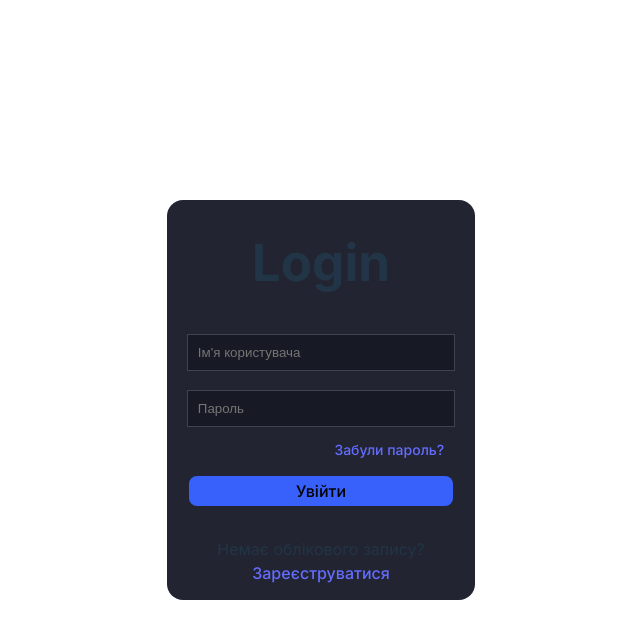
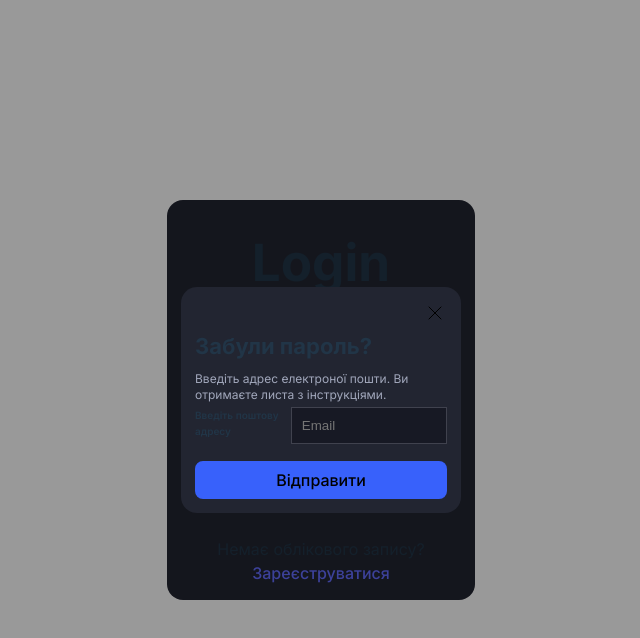
Before and after one commit to Rohalov/TradingDiary, a React (Vite) app in the folder tradingdiary.client/: page /login in a window 1280 px wide. Both pictures are taken after a click on the link "Забули пароль?". Shown: the top 638 px of the page, without its empty margins (319-959 px from the left). Built offline with nearby package versions, Linux system fonts and the light colour scheme; the HTML template or start-up script is replaced by a standard one.

Commit message:
create forgotModal

```diff
--- /dev/null
+++ b/tradingdiary.client/src/pages/Login/ForgotModal.css
@@ -0,0 +1,60 @@
+.forgot-modal{
+    display: flex;
+    width: 280px;
+    flex-direction: column;
+    border-radius: 16px;
+    box-sizing: border-box;
+    background-color: #222531;
+    padding: 14px;
+}
+
+.forgot-modal .input-box{
+    height: 40px;
+}
+
+.forgot-modal .input-box input{
+    box-sizing: border-box;
+    margin: 0;
+}
+
+.modal-label{
+    font-size: 22px;
+    text-align: start;
+    font-weight: 700;
+    line-height: 42px;
+}
+
+.modal-subtitle{
+    width: 100%;
+    text-align: start;
+    font-size: 12px;
+    color: #A1A7BB;
+    line-height: 16px;
+    margin: 4px 0;
+}
+
+.label-block{
+    text-align: start;
+    font-size: 10px;
+    font-weight: 600;
+    line-height: 16px;
+    margin-bottom: 2px;
+}
+
+.close-button{
+    height: 24px;
+}
+
+.send-button{
+    display: flex;
+    align-items: center;
+    justify-content: center;
+    margin-top: 14px;
+}
+
+.send-button button{
+    width: 100%;
+    padding: 8px 0;
+    background-color: #3861FB;
+    font-size: 16px;
+}
--- /dev/null
+++ b/tradingdiary.client/src/pages/Login/ForgotModal.jsx
@@ -0,0 +1,49 @@
+import { useState } from "react";
+import './ForgotModal.css'
+
+
+function ForgotModal({ closeModal }) {
+    const [email, setEmail] = useState("");
+
+    const handleInputChange = (e) => {
+        const value = e.target.value;
+        setEmail(value);
+    };
+
+    return (
+        <div className="modal-container">
+            <div className="forgot-modal">
+                <div className="close-button">
+                    <button onClick={closeModal}>
+                        <svg xmlns="http://www.w3.org/2000/svg" fill="currentColor" height="24px" width="24px" viewBox="0 0 24 24">
+                            <path d="M18 6L6 18M18 18L6 6" stroke="currentColor" stroke-width="1" stroke-miterlimit="10" stroke-linecap="round" stroke-linejoin="round"></path>
+                        </svg>
+                    </button>
+                </div>
+
+                <div className="modal-label">
+                    Забули пароль?
+                </div>
+
+                <div className="modal-subtitle">
+                    Введіть адрес електроної пошти. Ви отримаєте листа з інструкціями.
+                </div>
+
+                <div className="input-block">
+                    <div className="label-block">
+                        Введіть поштову адресу
+                    </div>
+                    <div className="input-box">
+                        <input type="email" placeholder="Email" name="email" value={email} onChange={handleInputChange}></input>
+                    </div>
+                </div>
+
+                <div className="send-button">
+                    <button>Відправити</button>
+                </div>
+            </div>
+        </div>
+    )
+}
+
+export default ForgotModal
--- a/tradingdiary.client/src/pages/Login/Login.jsx
+++ b/tradingdiary.client/src/pages/Login/Login.jsx
@@ -1,5 +1,6 @@
 import { useState } from 'react';
 import { Link, useNavigate } from 'react-router-dom';
+import ForgotModal from './ForgotModal';
 import './Login.css'
 
 function Login() {
@@ -8,12 +9,18 @@ function Login() {
         password: ""
     })
     const [errorMessage, setErrorMessage] = useState();
+    const [forgotModalIsOpen, setForgotModalIsOpen] = useState(false);
 
     const navigate = useNavigate();
 
     const handleInputChange = (e) => {
         const { name, value } = e.target;
         setUserData({ ...userData, [name]: value });
+    };
+
+    const openModal = (e) => {
+        e.preventDefault();
+        setForgotModalIsOpen(true);
     };
 
     return (
@@ -32,7 +39,8 @@ function Login() {
                     </div>
 
                     <div className="forgot">
-                        <a href="#">Забули пароль?</a>
+                        <a href="#" onClick={openModal}>Забули пароль?</a>
+                        {forgotModalIsOpen && <ForgotModal closeModal={() => setForgotModalIsOpen(false)} />}
                     </div>
 
                     {errorMessage && <div className="error-message">{errorMessage}</div>}
```
